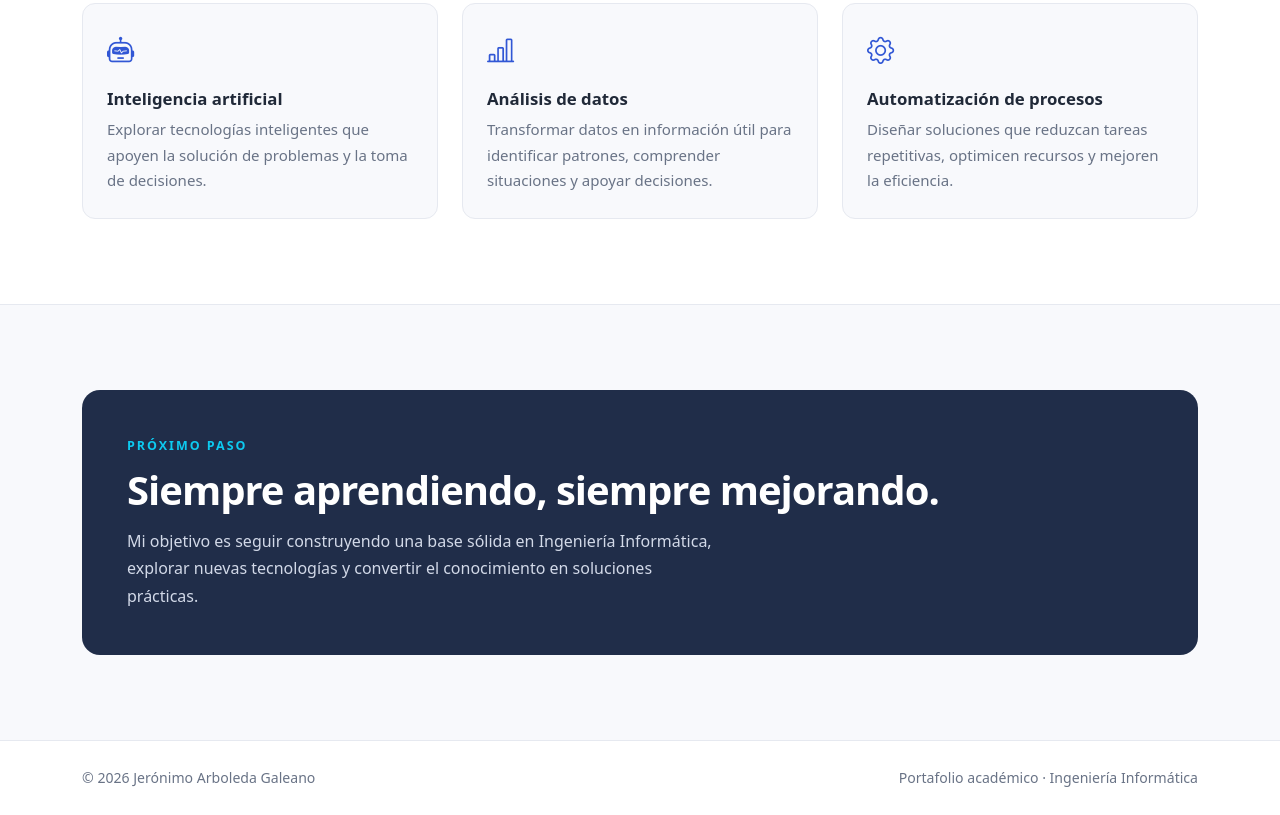
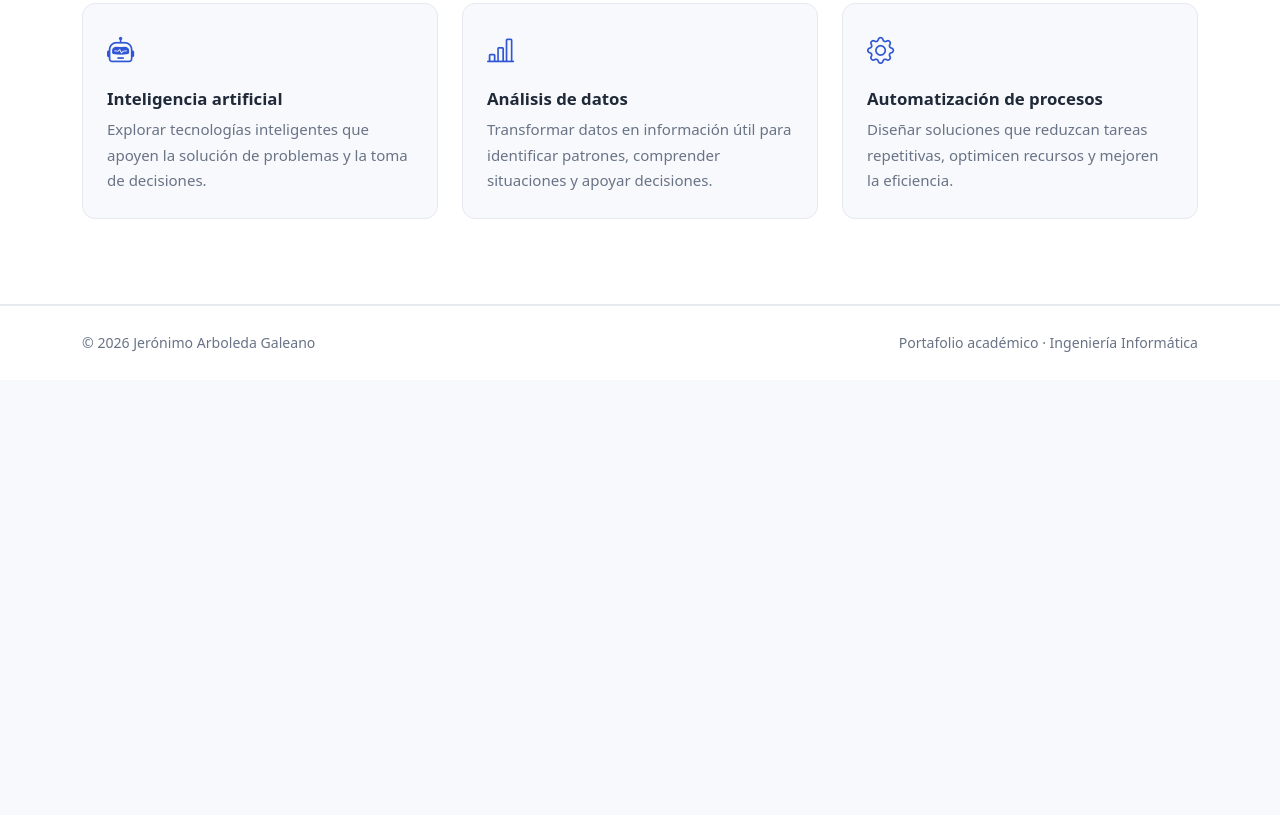
Before and after one commit to jeronimo-arboleda-galeano/desarrollo_web, a plain HTML site: page index.html in a window 1280 px wide. Shown: the part 3632-4447 px from the top of the page. After the commit the page ends 4012 px from the top, so only its background shows below. Drawn offline with nearby package versions, Linux system fonts and the light colour scheme.

Commit message:
Update index.html

```diff
--- a/index.html
+++ b/index.html
@@ -713,29 +713,6 @@
             </div>
         </section>
 
-        <!-- Cierre -->
-        <section class="content-section">
-            <div class="container">
-                <div class="contact-panel">
-                    <p class="section-label text-info">
-                        Próximo paso
-                    </p>
-
-                    <h2 class="section-title">
-                        Siempre aprendiendo,
-                        siempre mejorando.
-                    </h2>
-
-                    <p class="mb-0">
-                        Mi objetivo es seguir construyendo una base
-                        sólida en Ingeniería Informática, explorar
-                        nuevas tecnologías y convertir el conocimiento
-                        en soluciones prácticas.
-                    </p>
-                </div>
-            </div>
-        </section>
-
     </main>
 
     <!-- Pie de página -->
```
